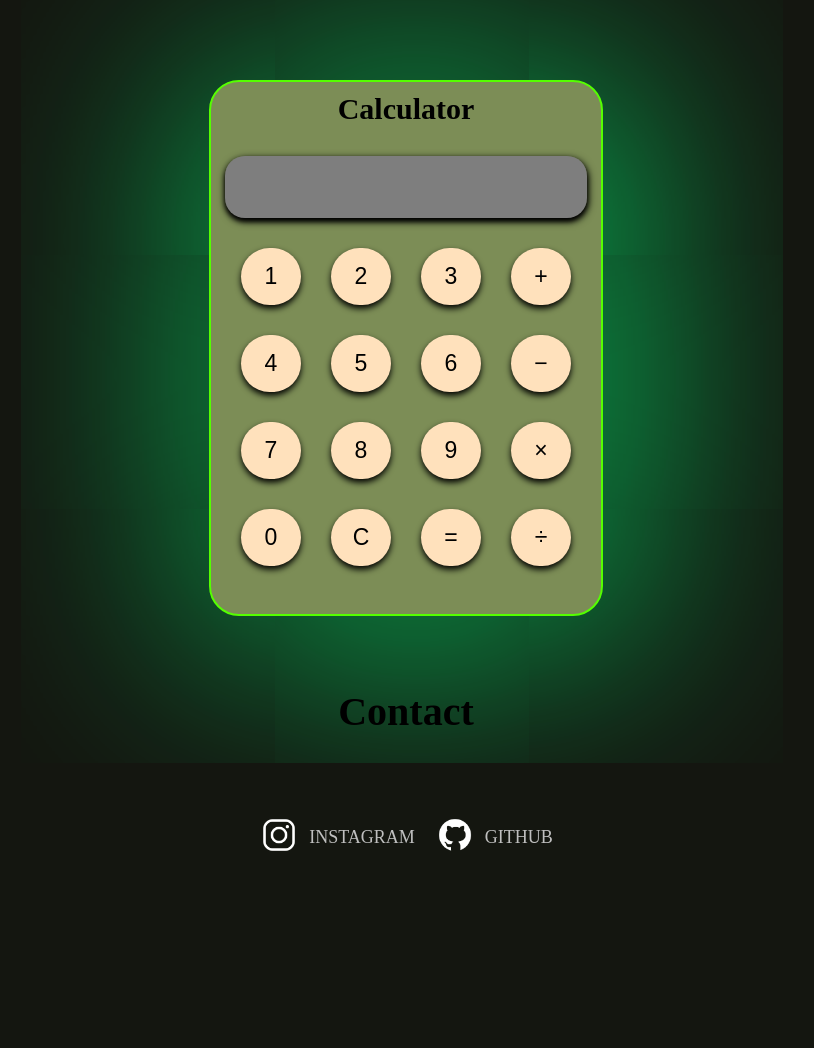
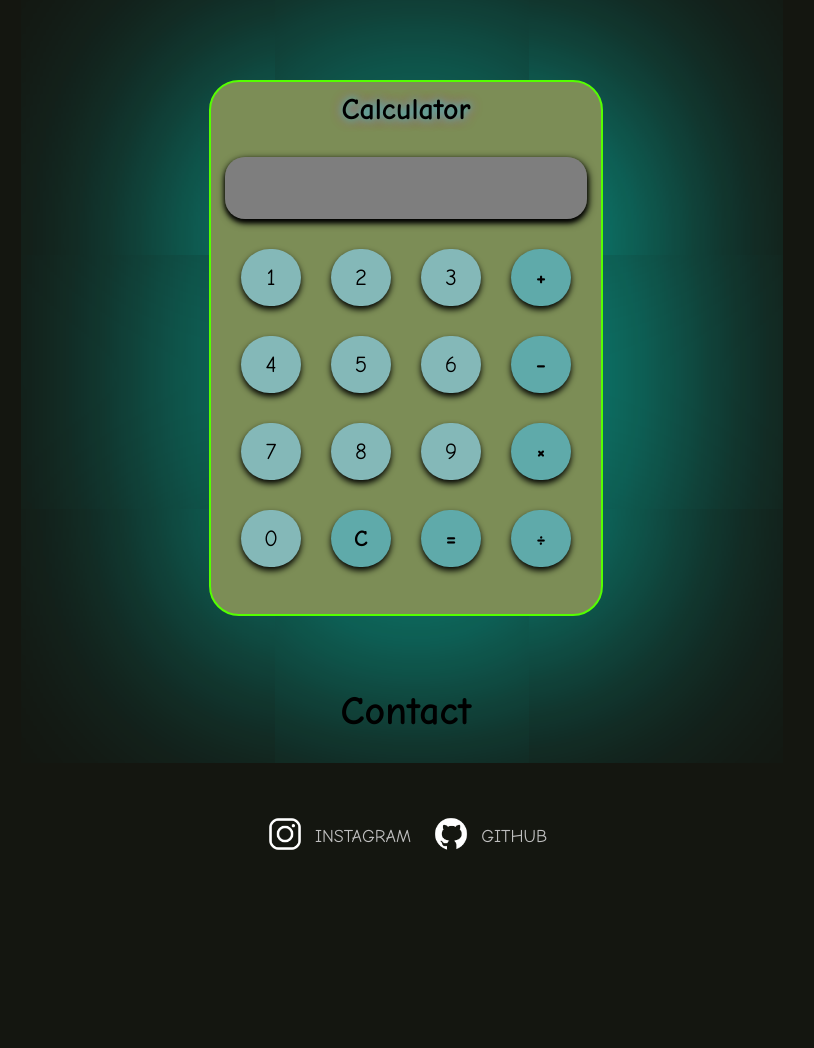
Before and after one commit to Manju200417/Calculator_js, a plain HTML site: page index.html in a window 1280 px wide. Shown: the whole page, without its empty margins (234-1048 px from the left). Drawn offline with Linux system fonts and the light colour scheme.

Commit message:
Update style.css

```diff
--- a/style.css
+++ b/style.css
@@ -19,7 +19,7 @@ body {
     border-radius: 30px;
     padding: 10px;
     border: 2px solid rgb(85, 255, 0);
-    box-shadow: 10px 10px 1000px rgb(0, 255, 119);
+    box-shadow: 10px 10px 1000px rgb(0, 255, 234);
 }
 
 .display {
@@ -45,7 +45,7 @@ input {
 }
 
 button {
-    background-color: rgb(255, 225, 188);
+    background-color: rgb(132, 184, 184);
     padding: 15px;
     border-radius: 50px;
     border: 0;
@@ -54,19 +54,21 @@ button {
     transition: hover, 0.3s;
     box-shadow: 0px 3.4px 6px;
     cursor: pointer;
+    font-family: Comic Sans MS;
+    transition: transform 1s;
 }
 
 button:hover {
-    background-color: rgb(253, 137, 137);
+    background: linear-gradient(135deg, rgb(0, 255, 213), rgb(249, 253, 0));
     box-shadow: 0px 3px 5px;
-    transform: translateY(-4px);
+    transform: translateY(-7px);
     transition: all 0.2s;
     color: rgb(0, 0, 0);
     font-weight: bolder;
 }
 
 button:active {
-    background-color: rgb(30, 247, 30);
+    background-color: rgb(33, 240, 33);
     box-shadow: 0px 1px 3px;
     transform: translateY(4px);
     transition: all 0.2s;
@@ -79,9 +81,18 @@ button:active {
     justify-content: center;
     align-items: center;
 }
-h1{
+
+h1 {
     margin: 0;
     font-size: 30px;
+    font-family: Comic Sans MS;
+    text-shadow: 0 0 8px #00ffe1, 0 0 12px #ff0077;
+}
+
+.op {
+    font-weight: bolder;
+    background-color: rgb(95, 170, 170);
+
 }
 
 /*______________________Contact____________________________*/
@@ -90,6 +101,7 @@ h1{
     text-align: center;
     margin-top: 4vh;
     height: 50vh;
+    font-family: Comic Sans MS;
 }
 
 #contact h3 {
@@ -114,10 +126,12 @@ h1{
     text-decoration: none;
     color: rgb(191, 191, 191);
     font-size: 18px;
+    font-family: Comic Sans MS;
+    transition: 0.2s;
 }
 
 .links a:hover {
-    color: rgb(108, 255, 59);
+    color: rgb(0, 255, 34);
 }
 
 .link_icons {
@@ -125,4 +139,10 @@ h1{
     height: 40px;
     width: 40px;
     object-fit: contain;
+    transition: 0.4s;
 }
+
+.link_icons:hover {
+    filter: invert(0);
+    transform: scale(1.1, 1.1);
+}
```
